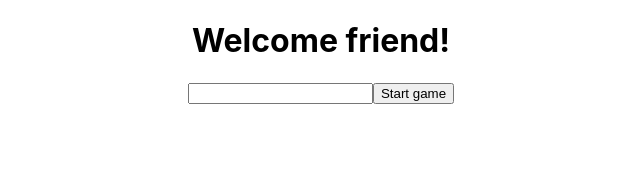
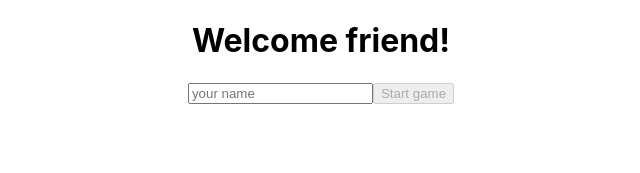
Before and after one commit to wildhamster26/Simon, a React (Create React App) app: page / in a window 1280 px wide. Shown: the top 173 px of the page, without its empty margins (319-959 px from the left). Built offline with nearby package versions, Linux system fonts and the light colour scheme.

Commit message:
Feat: create working version of WelcomePage

```diff
--- a/src/App.js
+++ b/src/App.js
@@ -1,11 +1,17 @@
-import React from "react";
+import React, { useState } from "react";
 import "./App.css";
 import WelcomePage from "./WelcomePage/WelcomePage";
 
 function App() {
+  const [page, setPage] = useState("Welcome");
+  const [name, setName] = useState("");
   return (
     <div className="App">
-      <WelcomePage />
+      {page === "Welcome" ? (
+        <WelcomePage name={name} setName={setName} setPage={setPage} />
+      ) : (
+        <div />
+      )}
     </div>
   );
 }
--- a/src/WelcomePage/WelcomePage.jsx
+++ b/src/WelcomePage/WelcomePage.jsx
@@ -1,17 +1,23 @@
 import React from "react";
 
-const WelcomePage = () => {
+const WelcomePage = ({ name, setName, setPage }) => {
   const handleSubmit = (e) => {
     e.preventDefault();
-    console.log("submitted");
+    setPage("Game");
   };
 
   return (
     <div>
       <h1>Welcome friend!</h1>
       <form onSubmit={(e) => handleSubmit(e)}>
-        <input />
-        <button type="submit">Start game</button>
+        <input
+          value={name}
+          onChange={(e) => setName(e.target.value)}
+          placeholder="your name"
+        />
+        <button type="submit" disabled={!name}>
+          Start game
+        </button>
       </form>
     </div>
   );
```
